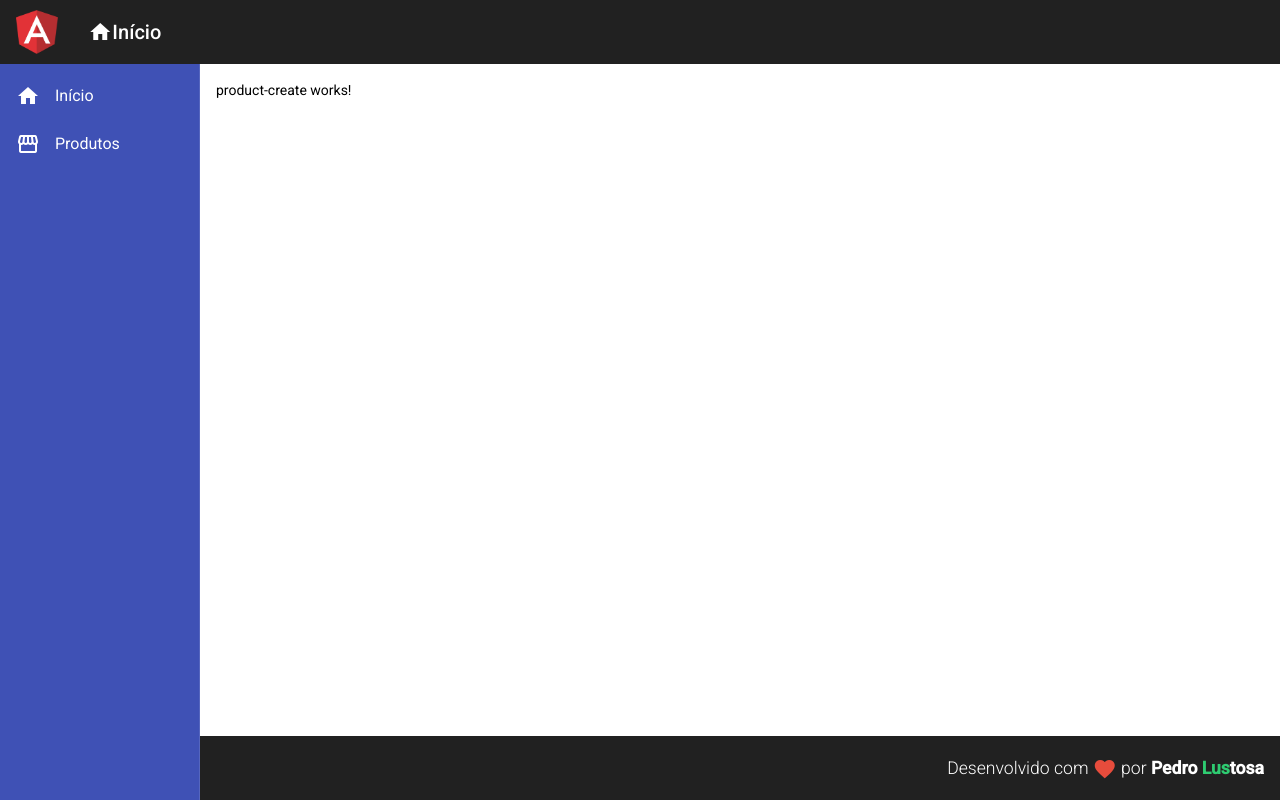
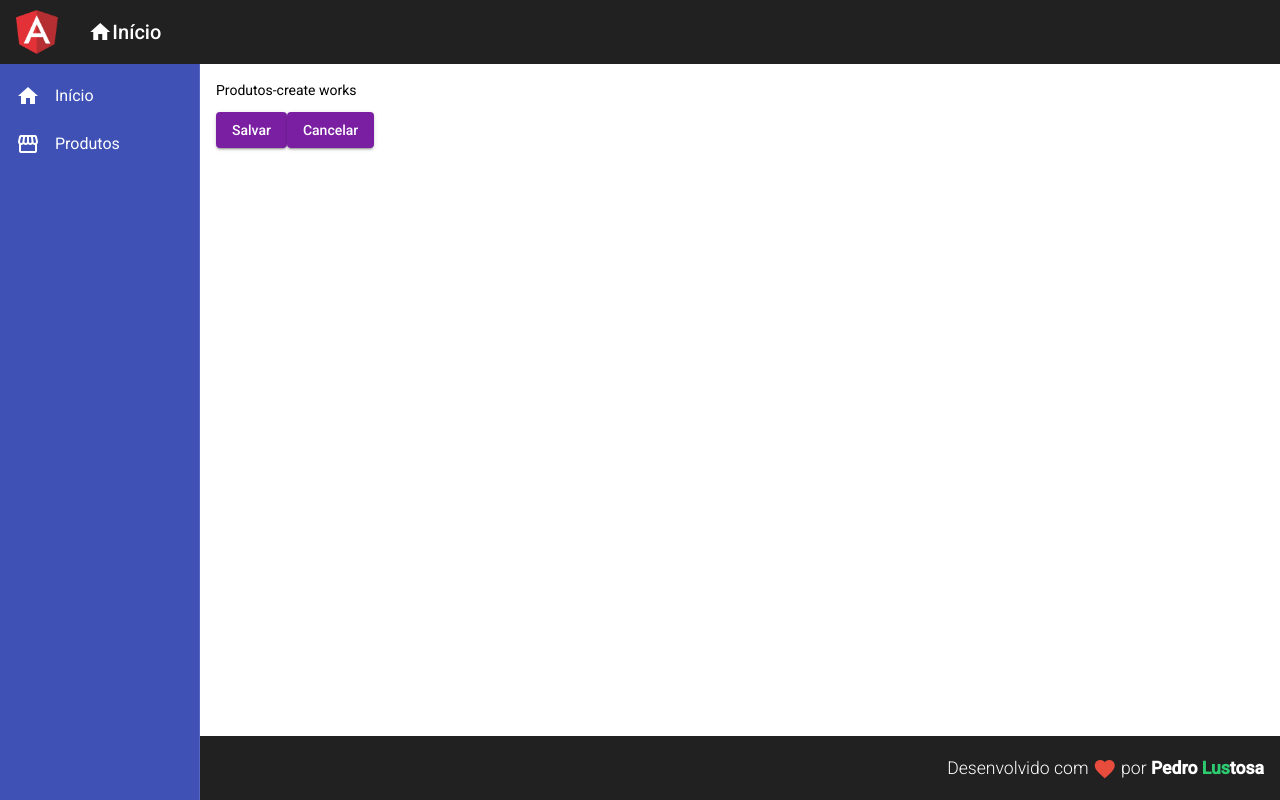
Before and after one commit to Pedrolustosa/AngularCRUD, an Angular app in the folder Frontend/: page /products/create in a window 1280 px wide. Built offline with nearby package versions, Linux system fonts and the light colour scheme.

Commit message:
Product Service

```diff
--- a/Frontend/src/app/app.module.ts
+++ b/Frontend/src/app/app.module.ts
@@ -16,6 +16,7 @@
 import { ProductCrudComponent } from './views/product-crud/product-crud.component';
 import { ProductCreateComponent } from './components/product/product-create/product-create.component';
 import { MatButtonModule } from '@angular/material/button';
+import { MatSnackBarModule } from '@angular/material/snack-bar';
 
 @NgModule({
   declarations: [
@@ -35,7 +36,8 @@
     MatSidenavModule,
     MatListModule,
     MatCardModule,
-    MatButtonModule
+    MatButtonModule,
+    MatSnackBarModule
   ],
   providers: [],
   bootstrap: [AppComponent]
--- a/Frontend/src/app/components/product/product-create/product-create.component.html
+++ b/Frontend/src/app/components/product/product-create/product-create.component.html
@@ -1 +1,8 @@
-<p style="color: black;">product-create works!</p>
+<p style="color: black;">Produtos-create works</p>
+
+<button mat-raised-button (click)="createProduct()" color="primary">
+    Salvar
+</button>
+<button mat-raised-button (click)="cancel()" color="primary">
+    Cancelar
+</button>
--- a/Frontend/src/app/components/product/product-create/product-create.component.ts
+++ b/Frontend/src/app/components/product/product-create/product-create.component.ts
@@ -1,4 +1,6 @@
 import { Component, OnInit } from '@angular/core';
+import { ProductService } from '../product.service';
+import { Router } from '@angular/router';
 
 @Component({
   selector: 'app-product-create',
@@ -7,9 +9,21 @@
 })
 export class ProductCreateComponent implements OnInit {
 
-  constructor() { }
+  constructor(
+    private productService: ProductService,
+    private router: Router
+  ) { }
 
   ngOnInit(): void {
+
+  }
+
+  createProduct(): void {
+    this.productService.showMessage('Produto criado com sucesso!');
+  }
+
+  cancel(): void {
+    this.router.navigate(['/product']);
   }
 
 }
--- /dev/null
+++ b/Frontend/src/app/components/product/product.service.ts
@@ -0,0 +1,18 @@
+import { Injectable } from '@angular/core';
+import { MatSnackBar } from '@angular/material/snack-bar';
+
+@Injectable({
+  providedIn: 'root'
+})
+export class ProductService {
+
+  constructor(private snackBar: MatSnackBar) { }
+
+  showMessage(msg: string): void {
+    this.snackBar.open(msg, '', {
+      duration: 3000,
+      horizontalPosition: "right",
+      verticalPosition: "top"
+    })
+  }
+}
```
